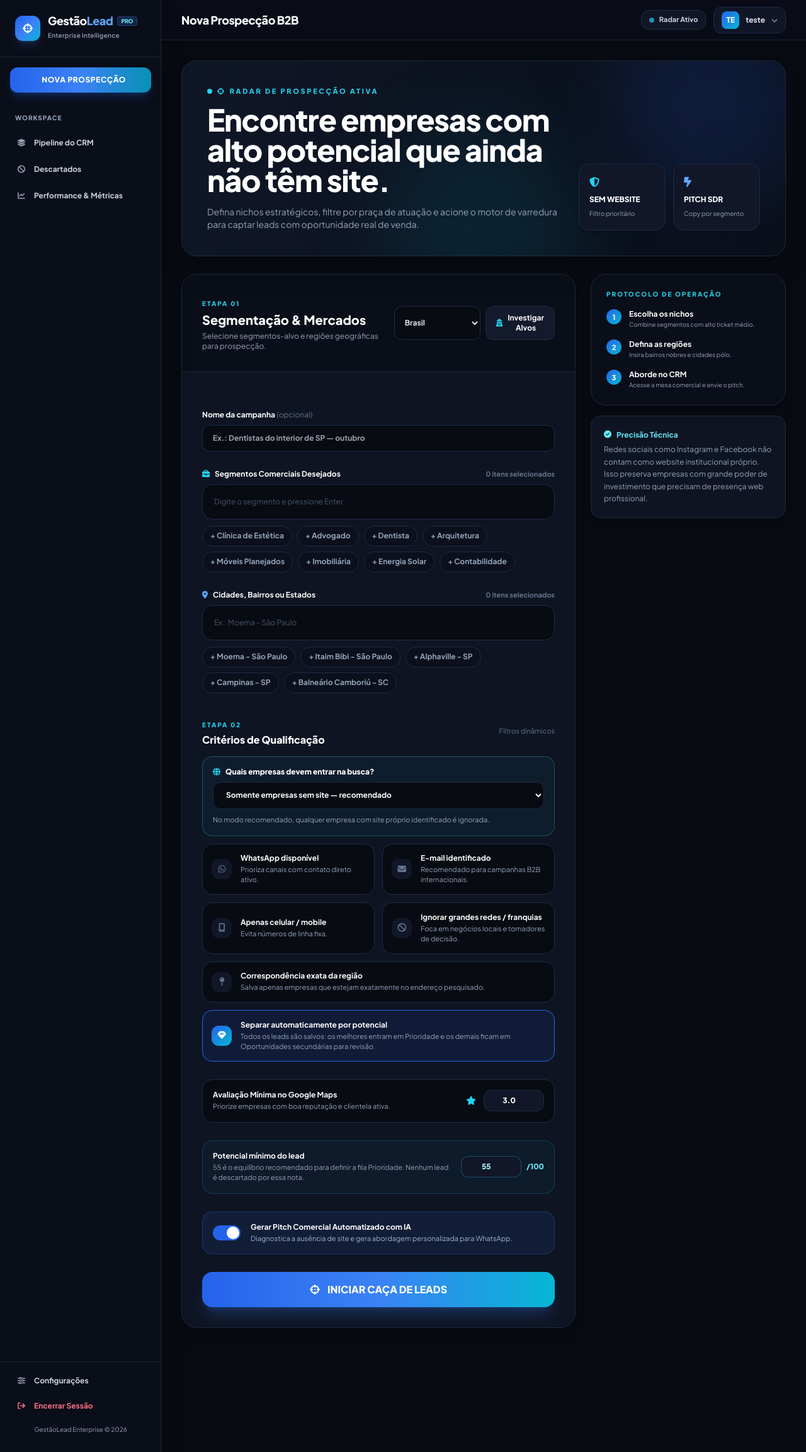
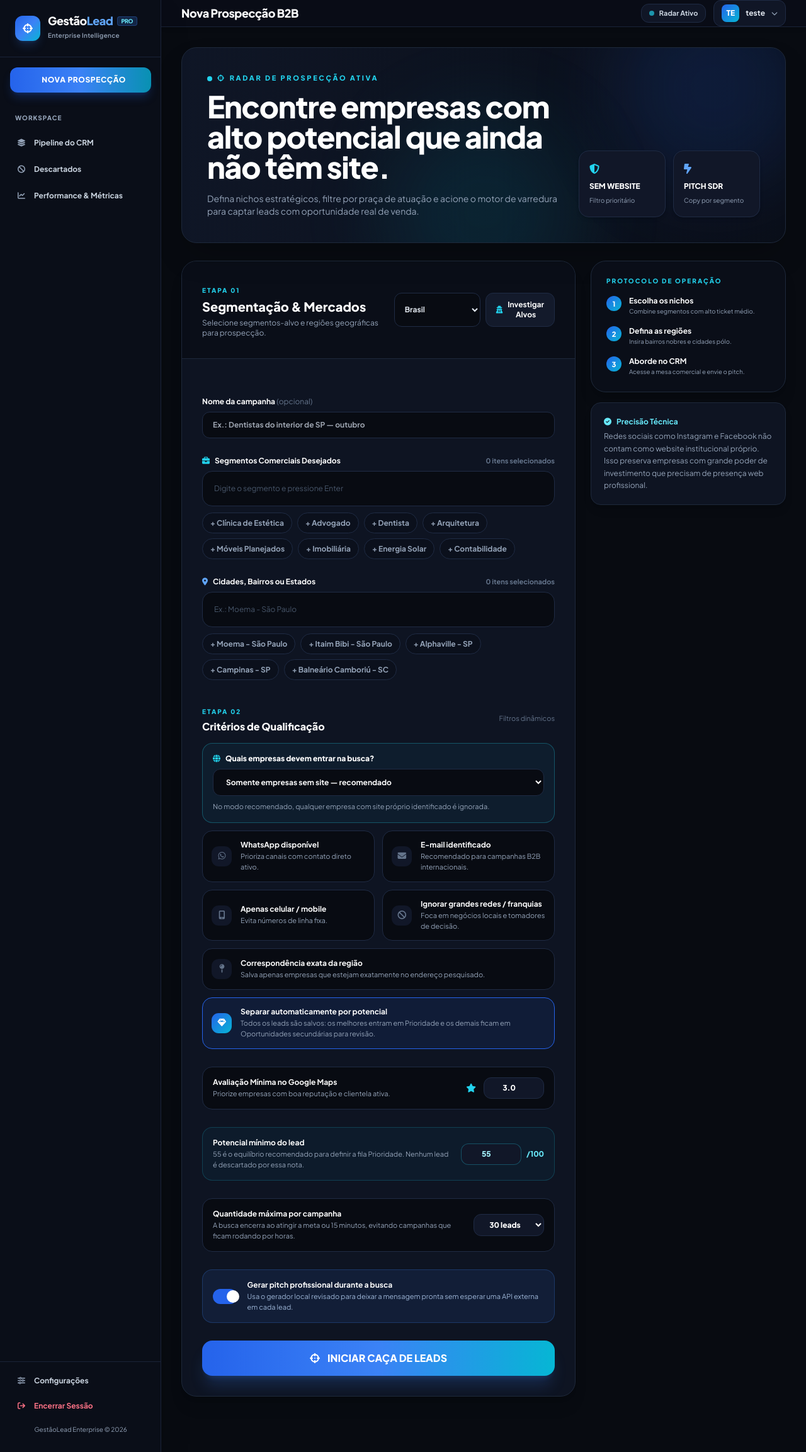
Before and after one commit to pedruu13/gestaoLead, a Flask app: page / in a window 1280 px wide. Shown: the whole page at 63% size. Run offline with Flask 3, Linux system fonts and the light colour scheme; the visitor is signed in with stand-in values (Sample User, id 1); some libraries are stand-ins or nearby versions.

Commit message:
Acelerar busca e limitar campanhas de leads

```diff
--- a/app.py
+++ b/app.py
@@ -756,7 +756,7 @@ Retorne estritamente um objeto JSON com as chaves:
         return obter_copy_contingencia(dados_lead, vendedor, motivo=f"Erro na execução da IA: {e}", is_intl=is_intl)
 
 
-def gerar_copy_profissional(dados_lead, config, is_intl=False, preview_available=False):
+def gerar_copy_profissional(dados_lead, config, is_intl=False, preview_available=False, use_external_ai=True):
     inteligencia = analyze_lead(dados_lead, preview_available=preview_available)
     inteligencia["language"] = "en" if is_intl else "pt-BR"
     inteligencia["seller"] = seller_profile(config)
@@ -767,7 +767,7 @@ def gerar_copy_profissional(dados_lead, config, is_intl=False, preview_available
     gerada_por_ia = False
     motivo = "Modelo profissional local aplicado"
 
-    if api_key:
+    if api_key and use_external_ai:
         modos = ["consultiva", "direta", "personalizada", "recepcao", "email"]
         if preview_available:
             modos.append("previa_visual")
@@ -939,7 +939,7 @@ def health():
             "database": "ok",
             "studio": bool(preview_table),
             "follow_up": bool(interaction_table),
-            "commercial_release": "2026.10.28-contact-routing-v1",
+            "commercial_release": "2026.10.28-search-speed-v1",
             "target_engine_version": "2026.10.28-detective-fast-v3",
             "lead_score_version": SCORE_VERSION,
             "pitch_modes": 5,
@@ -1655,7 +1655,7 @@ def assess_site_opportunity(url, title="", description="", context=""):
 def texto_html_seguro(valor):
     return str(escape(valor or ""))
 
-def cacar_dados_profundos(context, url, nome="", bairro=""):
+def cacar_dados_profundos(context, url, nome="", bairro="", buscar_email_externo=True):
     dados = {
         "email": "", "instagram": "", "facebook": "", "linkedin": "",
         "titulo_site": "", "descricao_site": "", "contexto_site": "",
@@ -1706,7 +1706,7 @@ def cacar_dados_profundos(context, url, nome="", bairro=""):
         if "linkedin.com" in url_lower: dados["linkedin"] = url
 
     # Se ainda nao tem email (ex: empresa sem site), faz busca web profunda!
-    if not dados["email"] and nome:
+    if buscar_email_externo and not dados["email"] and nome:
         print(f"[WORKER] Sem email no site/sem site para {nome}. Buscando na web...")
         dados["email"] = buscar_email_web(nome, bairro)
 
@@ -1797,6 +1797,20 @@ def extrator_worker(data, config, queue):
         }
         existing_place_ids = load_existing_place_ids()
         search_run_id = data.get("search_run_id", "")
+        started_at = time.monotonic()
+        max_leads = max(5, min(100, int(data.get("max_leads", 30))))
+        max_analyzed = max(40, max_leads * 3)
+        max_duration_seconds = 15 * 60
+        max_results_per_query = 20
+
+        def search_limit_reason():
+            if stats["salvos"] >= max_leads:
+                return f"Meta de {max_leads} leads alcançada."
+            if stats["analisados"] >= max_analyzed:
+                return f"Limite de {max_analyzed} empresas analisadas alcançado."
+            if time.monotonic() - started_at >= max_duration_seconds:
+                return "Limite de 15 minutos da campanha alcançado."
+            return ""
 
         def publicar_status(mensagem, rodando=True):
             cancelamento_solicitado = ler_status().get("cancelamento_solicitado", False)
@@ -1839,10 +1853,14 @@ def extrator_worker(data, config, queue):
                 page.route("**/*", lambda route: route.abort() if route.request.resource_type in ["image", "media", "font"] else route.continue_())
             consent_ok = False
             for bairro in bairros:
+                if search_limit_reason():
+                    break
                 if busca_cancelada():
                     browser.close()
                     return
                 for nicho in nichos:
+                    if search_limit_reason():
+                        break
                     if busca_cancelada():
                         browser.close()
                         return
@@ -1851,12 +1869,12 @@ def extrator_worker(data, config, queue):
                     publicar_status(f"Buscando '{nicho}' em '{bairro}'...")
                     url = f"https://www.google.com/maps/search/{urllib.parse.quote(busca)}"
                     try:
-                        page.goto(url, wait_until="domcontentloaded", timeout=60000)
+                        page.goto(url, wait_until="domcontentloaded", timeout=30000)
                         print(f"[WORKER] Pagina: {page.title()} | {page.url}")
                         if not consent_ok:
                             tratar_consentimento_cookies(page)
                             consent_ok = True
-                        time.sleep(3)
+                        page.wait_for_timeout(700)
                     except Exception as e:
                         print(f"[WORKER] Erro ao carregar pagina: {e}"); continue
                     try:
@@ -1867,9 +1885,9 @@ def extrator_worker(data, config, queue):
                     try:
                         painel = page.locator("div[role='feed']").first
                         if painel.count() > 0:
-                            for _ in range(8):
+                            for _ in range(4):
                                 painel.evaluate("node => node.scrollTop = node.scrollHeight")
-                                time.sleep(random.uniform(0.5, 1.2))
+                                time.sleep(random.uniform(0.35, 0.65))
                                 page.keyboard.press("PageDown") # Fallback
                     except Exception as e: print("Aviso interno painel:", e)
 
@@ -1881,11 +1899,13 @@ def extrator_worker(data, config, queue):
                         print("[WORKER] Definitivamente nenhum lead encontrado.")
                         continue
                     hrefs = []
-                    for i in range(min(links.count(), 50)):
+                    for i in range(min(links.count(), max_results_per_query)):
                         h = links.nth(i).get_attribute("href")
                         if h and h not in hrefs: hrefs.append(h)
                     stats["encontrados"] += len(hrefs)
                     for index, href in enumerate(hrefs):
+                        if search_limit_reason():
+                            break
                         if busca_cancelada():
                             browser.close()
                             return
@@ -1897,14 +1917,14 @@ def extrator_worker(data, config, queue):
                         try:
                             stats["analisados"] += 1
                             publicar_status(f"Analisando lead {index+1}/{len(hrefs)}...")
-                            page.goto(href, wait_until="domcontentloaded", timeout=20000)
-                            try: page.wait_for_selector("h1", timeout=5000)
+                            page.goto(href, wait_until="domcontentloaded", timeout=12000)
+                            try: page.wait_for_selector("h1", timeout=3500)
                             except Exception as e: print("Aviso interno:", e)
 
-                            time.sleep(2) # Aguarda renderizacao basica
+                            page.wait_for_timeout(350)
 
                             # Tenta esperar explicitamente pelo elemento do site caso ele demore mais que o h1
-                            try: page.wait_for_selector("a[data-item-id='authority']", timeout=3000)
+                            try: page.wait_for_selector("a[data-item-id='authority']", timeout=1200)
                             except: pass
 
                             nome_el = page.locator("h1").first
@@ -1971,7 +1991,11 @@ def extrator_worker(data, config, queue):
                                 pass
 
                             print(f"[WORKER] Iniciando cacador profundo para {nome}...")
-                            dados_profundos = cacar_dados_profundos(context, link_encontrado, nome=nome, bairro=bairro)
+                            buscar_email_externo = bool(data.get("req_email") or data.get("mercado", "br") != "br")
+                            dados_profundos = cacar_dados_profundos(
+                                context, link_encontrado, nome=nome, bairro=bairro,
+                                buscar_email_externo=buscar_email_externo,
+                            )
                             if data.get("req_email") and not dados_profundos["email"]:
                                 stats["sem_email"] += 1
                                 print(f"[WORKER] Ignorando {nome} - Sem e-mail encontrado")
@@ -2068,15 +2092,13 @@ def extrator_worker(data, config, queue):
 
                                 if data.get("ai_copy"):
                                     publicar_status(f"Gerando mensagem para: {nome}")
-                                    resultado_ia = gerar_copy_inteligente(dados_raw, config, is_intl)
+                                    resultado_ia = gerar_copy_inteligente(
+                                        dados_raw, config, is_intl, use_external_ai=False
+                                    )
                                     copy_texto = resultado_ia.get("mensagem", "")
                                     analise_ia = resultado_ia.get("analise", "")
                                     estrategia_ia = resultado_ia.get("estrategia", "")
-                                    if resultado_ia.get("gerada_por_ia"):
-                                        publicar_status(f"Mensagem personalizada pronta: {nome}")
-                                    else:
-                                        publicar_status(f"Mensagem de contingência criada: {nome}")
-                                        print(f"[WORKER] Gemini indisponível para {nome}; revise a mensagem antes de enviar.")
+                                    publicar_status(f"Pitch profissional pronto: {nome}")
                                     whats_link_final = formatar_whatsapp(numeros_whats, copy_texto) if numeros_whats else ""
                                     update_lead_ai(
                                         place_id,
@@ -2091,10 +2113,13 @@ def extrator_worker(data, config, queue):
                         except Exception as e:
                             stats["erros"] += 1
                             print(f"[WORKER] Erro no lead {href}: {e}")
+            limit_reason = search_limit_reason()
+            stats["tempo_segundos"] = round(time.monotonic() - started_at, 1)
+            stats["limite"] = limit_reason
             print("[WORKER] Fechando navegador.")
             mem_final = process.memory_info().rss / (1024 * 1024)
             print(f"[WORKER] Finalizando. Memoria RAM uso final: {mem_final:.2f} MB")
-            publicar_status("Busca finalizada.", rodando=False)
+            publicar_status(limit_reason or "Busca finalizada.", rodando=False)
             browser.close()
         print("[WORKER] Finalizado com sucesso.")
     except Exception as e:
@@ -2129,6 +2154,10 @@ def api_search():
         return jsonify({"success": False, "error": "Nichos ou Bairros vazios"})
     if ler_status_investigacao().get("rodando"):
         return jsonify({"success": False, "error": "Aguarde a investigação de mercado terminar antes de iniciar a busca de leads."}), 409
+    try:
+        data["max_leads"] = max(5, min(100, int(data.get("max_leads", 30))))
+    except (TypeError, ValueError):
+        data["max_leads"] = 30
     with SEARCH_LOCK:
         if ler_status().get("rodando"):
             return jsonify({"success": False, "error": "Já existe uma busca em andamento."}), 409
--- a/templates/search.html
+++ b/templates/search.html
@@ -201,13 +201,25 @@
                     <div class="flex items-center gap-2"><input type="number" id="min_potencial" value="55" step="5" min="0" max="100" class="w-24 rounded-xl bg-[#111728] border border-cyan-400/30 text-cyan-200 text-center font-black px-3 py-2 text-xs outline-none focus:border-cyan-400"><span class="text-xs font-black text-cyan-300">/100</span></div>
                 </div>
 
+                <div class="grid sm:grid-cols-[1fr_auto] gap-4 items-center rounded-2xl p-4 bg-[#080B12] border border-[#1F2B44]">
+                    <div>
+                        <label for="max_leads" class="text-xs font-bold text-white block">Quantidade máxima por campanha</label>
+                        <p class="text-[11px] text-slate-400 mt-0.5">A busca encerra ao atingir a meta ou 15 minutos, evitando campanhas que ficam rodando por horas.</p>
+                    </div>
+                    <select id="max_leads" class="w-28 rounded-xl bg-[#111728] border border-[#1F2B44] text-white text-center font-black px-3 py-2 text-xs outline-none focus:border-blue-500">
+                        <option value="20">20 leads</option>
+                        <option value="30" selected>30 leads</option>
+                        <option value="50">50 leads</option>
+                    </select>
+                </div>
+
                 <!-- Toggle IA Copy -->
                 <label class="flex items-center gap-4 rounded-2xl p-4 bg-blue-500/10 border border-blue-500/25 cursor-pointer hover:border-blue-500/40 transition-colors">
                     <input type="checkbox" id="ai_copy" checked class="sr-only peer">
                     <span class="w-11 h-6 rounded-full bg-slate-800 relative transition-colors peer-checked:bg-blue-600 after:content-[''] after:absolute after:w-5 after:h-5 after:bg-white after:rounded-full after:top-0.5 after:left-0.5 after:transition-transform peer-checked:after:translate-x-5"></span>
                     <div>
-                        <strong class="text-xs text-white block">Gerar Pitch Comercial Automatizado com IA</strong>
-                        <small class="block text-[11px] text-blue-200/80 mt-0.5">Diagnostica a ausência de site e gera abordagem personalizada para WhatsApp.</small>
+                        <strong class="text-xs text-white block">Gerar pitch profissional durante a busca</strong>
+                        <small class="block text-[11px] text-blue-200/80 mt-0.5">Usa o gerador local revisado para deixar a mensagem pronta sem esperar uma API externa em cada lead.</small>
                     </div>
                 </label>
 
@@ -366,7 +378,7 @@
 
 {% block scripts %}
 <script>
-    const preferenceIds = ['campaign_name', 'mercado', 'nichos', 'bairros', 'min_nota', 'min_potencial', 'req_whatsapp', 'req_email', 'strict_bairro', 'anti_franchise', 'strict_mobile', 'site_filter_mode', 'strict_potencial', 'ai_copy'];
+    const preferenceIds = ['campaign_name', 'mercado', 'nichos', 'bairros', 'min_nota', 'min_potencial', 'max_leads', 'req_whatsapp', 'req_email', 'strict_bairro', 'anti_franchise', 'strict_mobile', 'site_filter_mode', 'strict_potencial', 'ai_copy'];
     const pickerState = { nichos: [], bairros: [] };
     const presets = {
         br: { nichos: ['Clínica de Estética', 'Advogado', 'Dentista', 'Arquitetura', 'Móveis Planejados', 'Imobiliária', 'Energia Solar', 'Contabilidade'], bairros: ['Moema - São Paulo', 'Itaim Bibi - São Paulo', 'Alphaville - SP', 'Campinas - SP', 'Balneário Camboriú - SC'] },
```
Also changed, not shown: tests/test_commercial_platform.py (+22 -1 lines).
